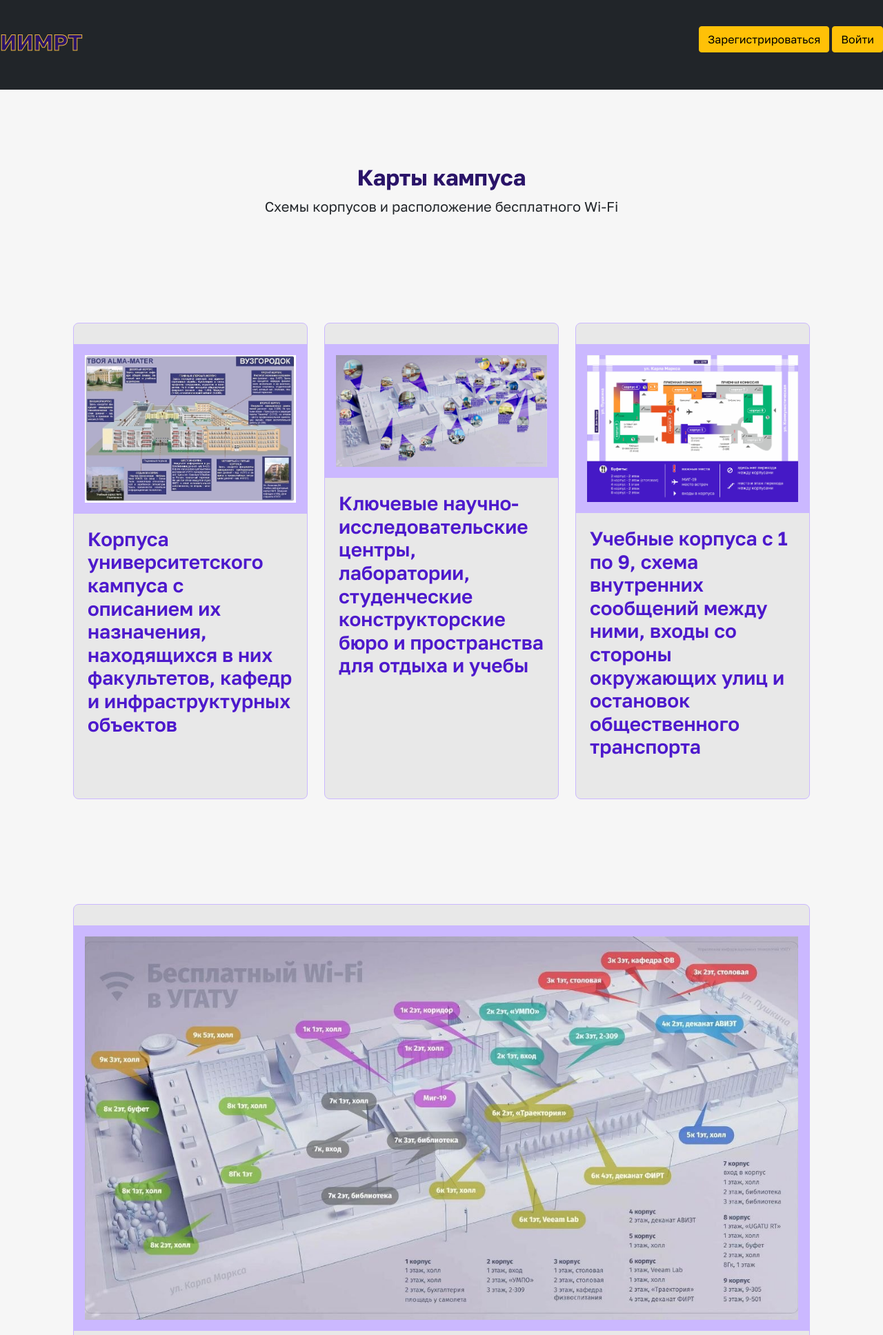
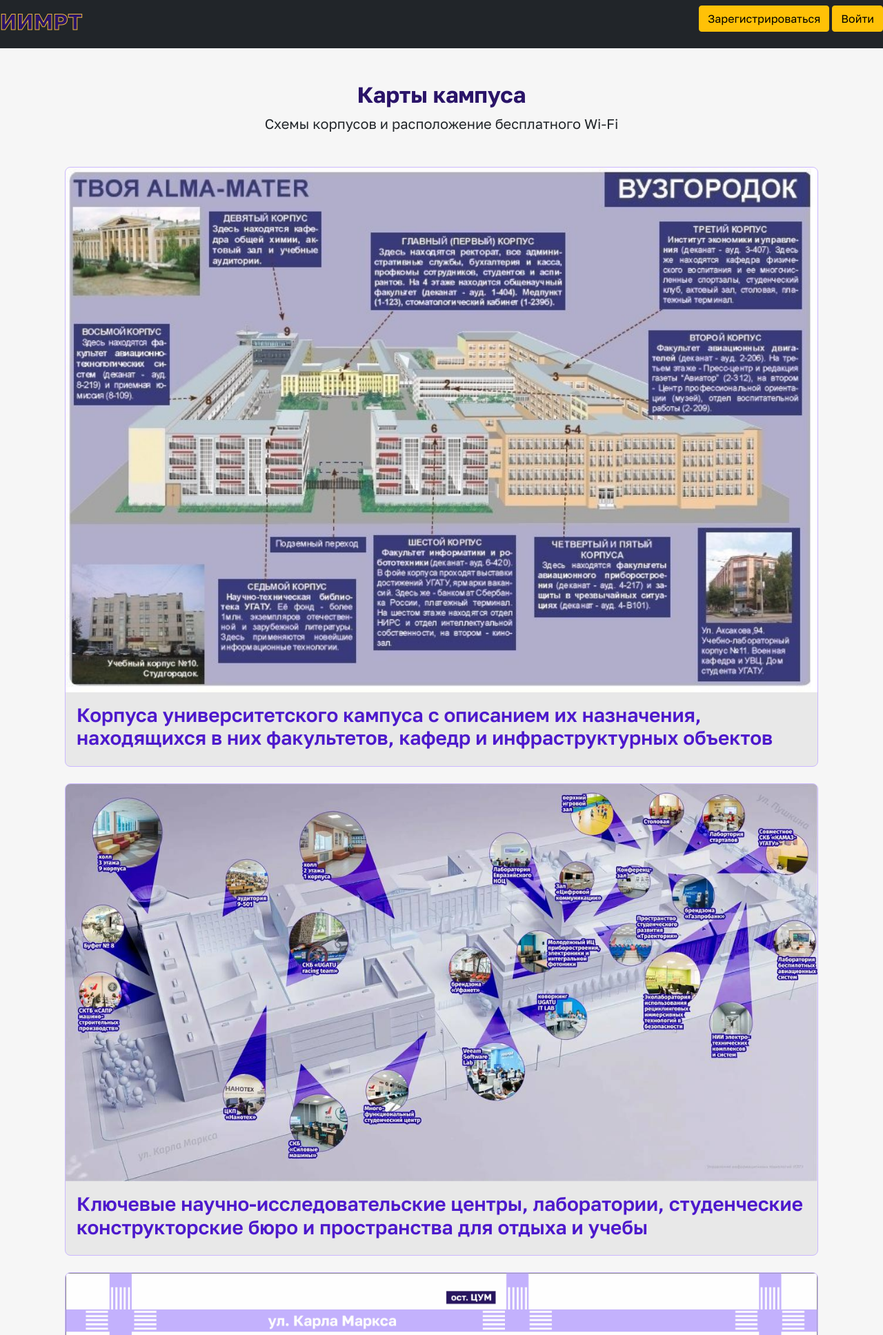
Before and after one commit to AyNur207/hackathon, a Flask app: page /maps in a window 1280 px wide. Shown: the top 1936 px of the page at 69% size. Run offline with Flask 3, Linux system fonts and the light colour scheme.

Commit message:
Добавил glightbox

```diff
--- a/static/css/style_maps.css
+++ b/static/css/style_maps.css
@@ -6,6 +6,11 @@ body {
 h1 {
     font-weight: bold;
     color: #2A1468;
+}
+
+div {
+    padding: 0;
+    margin: 0;
 }
 
 .card-link {
@@ -29,11 +34,16 @@ h1 {
     font-size: 1.25rem;
 }
 
+
+
 .card h3 {
     color: #EFBB3E;
 }
 
 /* --- Карты кампуса --- */
+
+
+
 
 .map-card {
     background-color: #E8E8E8;
@@ -53,19 +63,30 @@ h1 {
     color: #2A1468;
     font-weight: 500;
     text-align: center;
-    padding: 1rem;
+}
+
+
+.map-image-placeholder a {
+    display: block;
+    width: 100%;
 }
 
 .map-image {
     width: 100%;
     height: auto;
     display: block;
-    object-fit: cover;
-    aspect-ratio: inherit;
+    transition: transform 0.25s ease;
+    cursor: zoom-in;
 }
 
+.map-image:hover {
+    transform: scale(1.02);
+}
+
+
+
 .map-card-body {
-    padding: 1.25rem;
+    padding: 1rem;
 }
 
 .map-card-body h3 {
--- a/templates/maps.html
+++ b/templates/maps.html
@@ -3,11 +3,14 @@
 {% block styles %}
 <link rel="stylesheet"
       href="{{ url_for('static', filename='css/style_maps.css') }}">
+
+<link rel="stylesheet"
+      href="https://cdn.jsdelivr.net/npm/glightbox/dist/css/glightbox.min.css">
 {% endblock %}
 
 {% block content %}
 <title>Карты</title>
-<main role="main" class="container">
+
 <div class="container mt-5">
 
     <div class="text-center mb-5">
@@ -20,12 +23,18 @@
     <div class="row g-4">
 
         <!-- Навигация 1 -->
-            <div class="col-md-4">
+        <div class="col-12">
             <div class="map-card h-100">
-
                 <div class="map-image-placeholder" style="aspect-ratio: 823 / 574;">
-                        <!-- <span>823 × 574</span> -->
-                         <img class='map-image' src="{{ url_for('static', filename='map_images/navigation_1.png') }}" alt="навигация">
+                    <a class="glightbox"
+                       href="{{ url_for('static', filename='map_images/navigation_1.png') }}"
+                       data-gallery="maps"
+                       data-title="Навигация 1"
+                       data-description="Корпуса университетского кампуса с описанием их назначения, находящихся в них факультетов, кафедр и инфраструктурных объектов">
+                        <img class="map-image"
+                             src="{{ url_for('static', filename='map_images/navigation_1.png') }}"
+                             alt="Навигация">
+                    </a>
                 </div>
                 <div class="map-card-body">
                     <h3>
@@ -36,27 +45,40 @@
         </div>
 
         <!-- Навигация 2 -->
-            <div class="col-md-4">
+        <div class="col-12">
             <div class="map-card h-100">
                 <div class="map-image-placeholder" style="aspect-ratio: 1280 / 677;">
-                        <!-- <span>1280 × 677</span> -->
-                         <img class='map-image' src="{{ url_for('static', filename='map_images/navigation_2.png') }}" alt="навигация">
+                    <a class="glightbox"
+                       href="{{ url_for('static', filename='map_images/navigation_2.png') }}"
+                       data-gallery="maps"
+                       data-title="Навигация 2"
+                       data-description="Ключевые научно-исследовательские центры, лаборатории, студенческие конструкторские бюро и пространства для отдыха и учебы">
+                        <img class="map-image"
+                             src="{{ url_for('static', filename='map_images/navigation_2.png') }}"
+                             alt="Навигация">
+                    </a>
                 </div>
                 <div class="map-card-body">
                     <h3>
                         Ключевые научно-исследовательские центры, лаборатории, студенческие конструкторские бюро и пространства для отдыха и учебы
                     </h3>
-
                 </div>
             </div>
         </div>
 
         <!-- Навигация 3 -->
-            <div class="col-md-4">
+        <div class="col-12">
             <div class="map-card h-100">
                 <div class="map-image-placeholder" style="aspect-ratio: 5188 / 3606;">
-                        <!-- <span>5188 × 3606</span> -->
-                         <img class='map-image' src="{{ url_for('static', filename='map_images/navigation_3.png') }}" alt="навигация">
+                    <a class="glightbox"
+                       href="{{ url_for('static', filename='map_images/navigation_3.png') }}"
+                       data-gallery="maps"
+                       data-title="Навигация 3"
+                       data-description="Учебные корпуса с 1 по 9, схема внутренних сообщений между ними, входы со стороны окружающих улиц и остановок общественного транспорта">
+                        <img class="map-image"
+                             src="{{ url_for('static', filename='map_images/navigation_3.png') }}"
+                             alt="Навигация">
+                    </a>
                 </div>
                 <div class="map-card-body">
                     <h3>
@@ -66,24 +88,41 @@
             </div>
         </div>
 
-        </div>
-
         <!-- Wi-Fi карта -->
-        <div class="row g-4 mt-2">
         <div class="col-12">
-                <div class="map-card">
+            <div class="map-card h-100">
                 <div class="map-image-placeholder" style="aspect-ratio: 1260 / 677;">
-                        <!-- <span>Wi-Fi карта · 1260 × 677</span> -->
-                        <img class='map-image' src="{{ url_for('static', filename='map_images/free_wi-fi.png') }}" alt="бесплатный wi-fi в УГАТУ">
+                    <a class="glightbox"
+                       href="{{ url_for('static', filename='map_images/free_wi-fi.png') }}"
+                       data-gallery="maps"
+                       data-title="Бесплатный Wi-Fi"
+                       data-description="Бесплатный Wi-Fi на кампусе">
+                        <img class="map-image"
+                             src="{{ url_for('static', filename='map_images/free_wi-fi.png') }}"
+                             alt="Бесплатный Wi-Fi">
+                    </a>
                 </div>
                 <div class="map-card-body">
                     <h3>Бесплатный Wi-Fi на кампусе</h3>
                 </div>
             </div>
         </div>
+
+    </div>
 </div>
 
-    </div>
-</main>
+<script src="https://cdn.jsdelivr.net/npm/glightbox/dist/js/glightbox.min.js"></script>
+<script>
+    const lightbox = GLightbox({
+        selector: '.glightbox',
+        touchNavigation: true,
+        loop: true,
+        zoomable: true,
+        draggable: true,
+        openEffect: 'fade',
+        closeEffect: 'fade',
+        slideEffect: 'slide'
+    });
+</script>
 
 {% endblock %}
```
Lines whose indentation alone changed are shown as unchanged.
